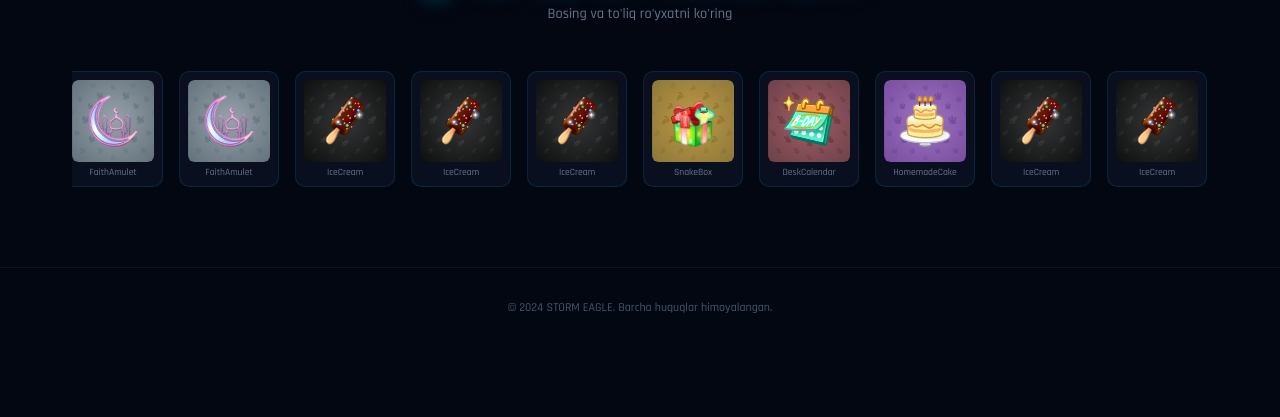
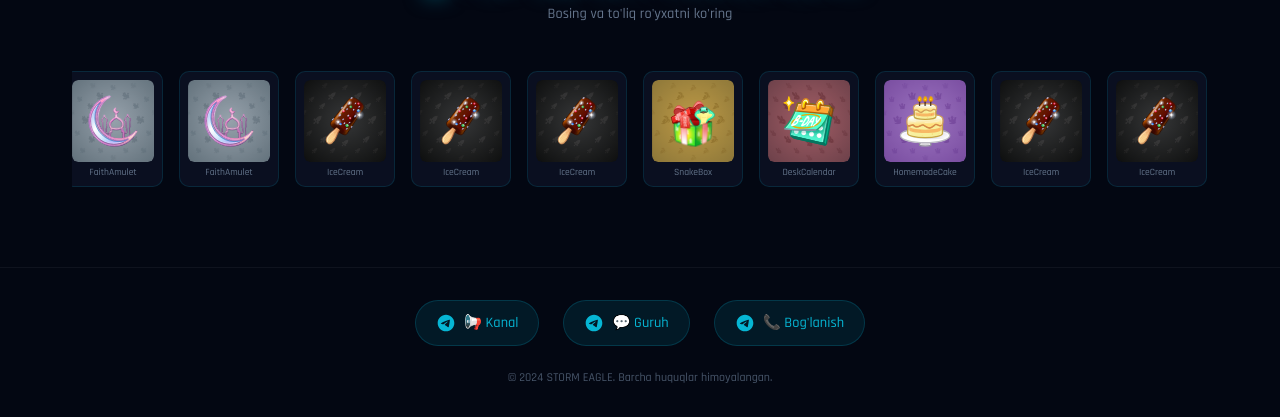
Before and after one commit to ravshanjonuz/stormeagle.uz, a FastAPI app: page / in a window 1280 px wide. Shown: the part 1532-1949 px from the top of the page. Before the commit the page ends 1845 px from the top, so only its background shows below. Run offline with FastAPI, Linux system fonts and the light colour scheme; data that the repository does not hold is empty.

Commit message:
Add Telegram social links (channel, group, admin)

```diff
--- a/templates/index.html
+++ b/templates/index.html
@@ -467,6 +467,41 @@
             color: #475569;
             font-size: 0.75rem;
             border-top: 1px solid rgba(255, 255, 255, 0.05);
+        }
+
+        .social-links {
+            display: flex;
+            justify-content: center;
+            gap: 1.5rem;
+            margin-bottom: 1.5rem;
+            flex-wrap: wrap;
+        }
+
+        .social-link {
+            display: flex;
+            align-items: center;
+            gap: 0.5rem;
+            padding: 0.75rem 1.25rem;
+            background: rgba(6, 182, 212, 0.1);
+            border: 1px solid rgba(6, 182, 212, 0.2);
+            border-radius: 50px;
+            color: var(--primary);
+            text-decoration: none;
+            font-size: 0.9rem;
+            font-weight: 500;
+            transition: all 0.3s ease;
+        }
+
+        .social-link:hover {
+            background: rgba(6, 182, 212, 0.2);
+            border-color: var(--primary);
+            transform: translateY(-2px);
+            box-shadow: 0 5px 20px var(--primary-glow);
+        }
+
+        .social-link svg {
+            width: 20px;
+            height: 20px;
         }
 
         /* Prize Info */
@@ -1022,6 +1057,29 @@
 
     <!-- Footer -->
     <footer class="footer">
+        <div class="social-links">
+            <a href="https://t.me/StormEagle_uz" target="_blank" rel="noopener noreferrer" class="social-link">
+                <svg xmlns="http://www.w3.org/2000/svg" viewBox="0 0 24 24" fill="currentColor">
+                    <path
+                        d="M12 2C6.48 2 2 6.48 2 12s4.48 10 10 10 10-4.48 10-10S17.52 2 12 2zm4.64 6.8c-.15 1.58-.8 5.42-1.13 7.19-.14.75-.42 1-.68 1.03-.58.05-1.02-.38-1.58-.75-.88-.58-1.38-.94-2.23-1.5-.99-.65-.35-1.01.22-1.59.15-.15 2.71-2.48 2.76-2.69a.2.2 0 00-.05-.18c-.06-.05-.14-.03-.21-.02-.09.02-1.49.95-4.22 2.79-.4.27-.76.41-1.08.4-.36-.01-1.04-.2-1.55-.37-.63-.2-1.12-.31-1.08-.66.02-.18.27-.36.74-.55 2.92-1.27 4.86-2.11 5.83-2.51 2.78-1.16 3.35-1.36 3.73-1.36.08 0 .27.02.39.12.1.08.13.19.14.27-.01.06.01.24 0 .38z" />
+                </svg>
+                📢 Kanal
+            </a>
+            <a href="https://t.me/StormEagle_chat" target="_blank" rel="noopener noreferrer" class="social-link">
+                <svg xmlns="http://www.w3.org/2000/svg" viewBox="0 0 24 24" fill="currentColor">
+                    <path
+                        d="M12 2C6.48 2 2 6.48 2 12s4.48 10 10 10 10-4.48 10-10S17.52 2 12 2zm4.64 6.8c-.15 1.58-.8 5.42-1.13 7.19-.14.75-.42 1-.68 1.03-.58.05-1.02-.38-1.58-.75-.88-.58-1.38-.94-2.23-1.5-.99-.65-.35-1.01.22-1.59.15-.15 2.71-2.48 2.76-2.69a.2.2 0 00-.05-.18c-.06-.05-.14-.03-.21-.02-.09.02-1.49.95-4.22 2.79-.4.27-.76.41-1.08.4-.36-.01-1.04-.2-1.55-.37-.63-.2-1.12-.31-1.08-.66.02-.18.27-.36.74-.55 2.92-1.27 4.86-2.11 5.83-2.51 2.78-1.16 3.35-1.36 3.73-1.36.08 0 .27.02.39.12.1.08.13.19.14.27-.01.06.01.24 0 .38z" />
+                </svg>
+                💬 Guruh
+            </a>
+            <a href="https://t.me/StormEagle_admin" target="_blank" rel="noopener noreferrer" class="social-link">
+                <svg xmlns="http://www.w3.org/2000/svg" viewBox="0 0 24 24" fill="currentColor">
+                    <path
+                        d="M12 2C6.48 2 2 6.48 2 12s4.48 10 10 10 10-4.48 10-10S17.52 2 12 2zm4.64 6.8c-.15 1.58-.8 5.42-1.13 7.19-.14.75-.42 1-.68 1.03-.58.05-1.02-.38-1.58-.75-.88-.58-1.38-.94-2.23-1.5-.99-.65-.35-1.01.22-1.59.15-.15 2.71-2.48 2.76-2.69a.2.2 0 00-.05-.18c-.06-.05-.14-.03-.21-.02-.09.02-1.49.95-4.22 2.79-.4.27-.76.41-1.08.4-.36-.01-1.04-.2-1.55-.37-.63-.2-1.12-.31-1.08-.66.02-.18.27-.36.74-.55 2.92-1.27 4.86-2.11 5.83-2.51 2.78-1.16 3.35-1.36 3.73-1.36.08 0 .27.02.39.12.1.08.13.19.14.27-.01.06.01.24 0 .38z" />
+                </svg>
+                📞 Bog'lanish
+            </a>
+        </div>
         &copy; 2024 STORM EAGLE. Barcha huquqlar himoyalangan.
     </footer>
 
```
